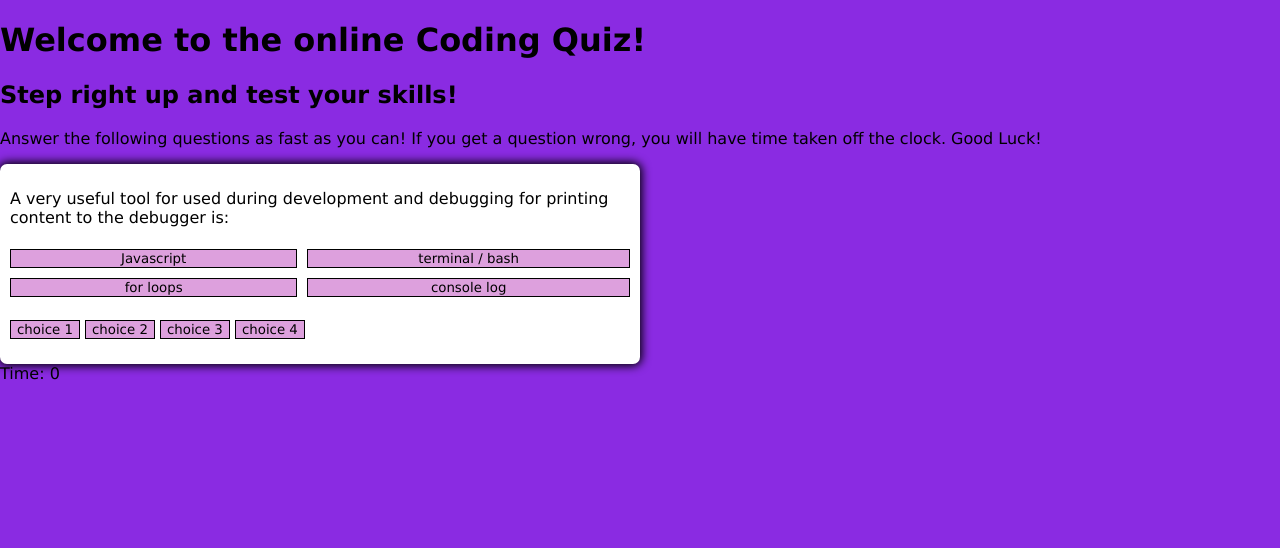
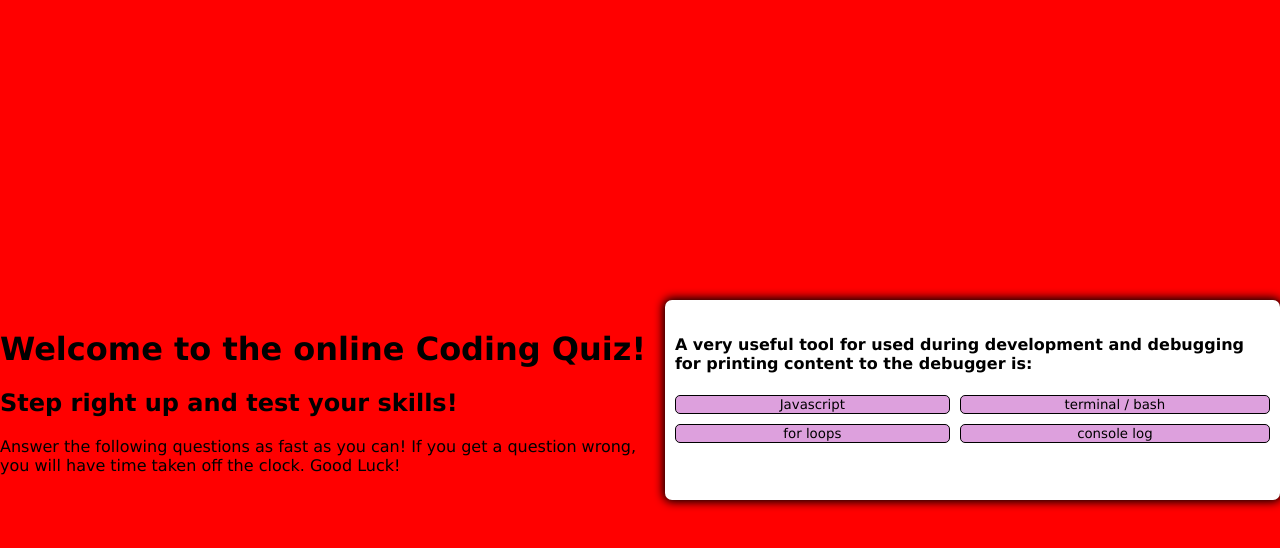
Before and after one commit to TimmySigs/Online-Code-Quiz, a plain HTML site: page index.html in a window 1280 px wide. Both pictures are taken after a click on the button "Start the test". Drawn offline with Linux system fonts and the light colour scheme.

Commit message:
"reogranizing function issues"

```diff
--- a/index.html
+++ b/index.html
@@ -7,7 +7,7 @@
     <title>Online-Coding-Quiz</title>
     <link rel="stylesheet" href="style.css">
 </head>
-<body>
+<body id="body" class="correct" class="wrong">
     <header>
         <h1>Welcome to the online Coding Quiz!</h1>
          <h2>Step right up and test your skills!</h2>
@@ -17,26 +17,18 @@
     <div class="container">
         <div id="questionContainer" class="hide">
             <div id="question">Question</div>
-            <div id="answerBtn" class="btnGrid"></div>
-            <button class="btn">choice 1</button>
-            <button class="btn">choice 2</button>
-            <button class="btn">choice 3</button>
-            <button class="btn">choice 4</button>
+            <div id="answerBtn" class="btnGrid">
+            <button class="btn">answer 1</button>
+            <button class="btn">answer 2</button>
+            <button class="btn">answer 3</button>
+            <button class="btn">answer 4</button>
+            </div>
         </div>
         <div class="controls">
             <button id="startBtn" class="startBtn btn">Start the test</button>
-            <button id="nextBtn" class="nextBtn btn hide">next</button>
+            <!-- <button id="nextBtn" class="nextBtn btn hide">next</button>  -->
         </div>
     </div>
-
-
-
-    <div id="timer">
-        Time: 0
-    </div>
-
-
-
 
     </body>
     <script src="script.js"></script>
--- a/script.js
+++ b/script.js
@@ -1,39 +1,17 @@
-// Questions//
-const questions = [ {
-    question: "Commonly used data types DO NOT include:",
-        answers: [
-       { text: "strings", correct: false}, { text: "booleans", correct: false }, { text: "alerts", correct: true }, { text: "numbers", correct: false },
-    ],
-    question: "The condition in an if / else statement is enclosed within ____.",
-        answers: [
-        { text: "quotes", correct: false}, { text: "curly brackets", correct:false }, { text: "parentheses", correct:true }, { text: "square  brackets", correct: false }
-    ],
-
-    question: "Arrays in Javascript can be used to store ____.",
-        answers: [
-        { text: "numbers and strings", correct: false}, { text: "other arrays", correct: false}, { text: "booleans", correct: false}, { text: "all of the above", correct: true }],
-
-    question: "String values must be enclosed within ____ when being assigned to variables.",
-        answers: [
-        { text: "commas", correct: false}, { text: "curly brackets", correct: false}, {text: "quotes", correct: true}, { text: "parenthesis", correct: false}],
-
-    question: "A very useful tool for used during development and debugging for printing content to the debugger is:",
-    answers: [
-        { text: "Javascript", correct: false}, { text: "terminal / bash", correct: false}, { text: "for loops", correct: false}, { text: "console log", correct: true}],
-    }]
-
-console.log(questions);
-
 const startButton = document.getElementById('startBtn')
-const nextButton = document.getElementById('nextBtn')
+// const nextButton = document.getElementById('nextBtn')
 const questionContainerEl = document.getElementById('questionContainer')
 const questionEl = document.getElementById('question')
 const answerButtonEl = document.getElementById('answerBtn')
 
 
-let randomQuestion, currentQuestionIndex
+let randomQuestion, currentQuestionIndex = 0
 
 startButton.addEventListener('click', startGame)
+// nextButton.addEventListener('click', () => {
+//     currentQuestionIndex++
+//     // nextQuestion()
+// })
 
 
 function startGame() {
@@ -42,36 +20,141 @@ function startGame() {
     randomQuestion = questions.sort(() => Math.random() - .5)
     currentQuestionIndex = 0
     questionContainerEl.classList.remove('hide')
-    nextQuestion()
+    showQuestion()
+    // nextQuestion()
 }
 
-function nextQuestion() {
-    reset()
-    showQuestion(randomQuestion[currentQuestionIndex])
-}
+// function nextQuestion() {
+//     // resetBox()
+//     showQuestion()
+// }
 
-function showQuestion(question) {
-    questionEl.innerText = question.question
-    question.answers.forEach(answer => {
+function showQuestion() {
+    var currentQuestion = questions[currentQuestionIndex]
+    questionEl.textContent = currentQuestion.question
+    answerButtonEl.innerHTML = ""
+    currentQuestion.answers.forEach(answer => {
         const button = document.createElement('button')
         button.innerText = answer.text
         button.classList.add('btn')
         if(answer.correct) {
-            button.dataset.answer = answer.correct
+            button.getAttribute.correct = answer.correct
         }
         button.addEventListener('click', selectAnswer)
         answerButtonEl.appendChild(button)
+        console.log(showQuestion);
     });
 }
 
-function reset() {
-    nextBtn.classList.add('hide')
-    while (answerButtonEl.firstChild) {
-        answerButtonEl.removeChild
-        (answerButtonEl.firstChild)
+// function resetBox() {
+//     clearStatusClass(document.body)
+//     nextButton.classList.add('hide')
+//     while (answerButtonEl.firstChild) {
+//         answerButtonEl.removeChild
+//         (answerButtonEl.firstChild)
+//     }
+// }
+
+function selectAnswer() {
+    if (
+        this.value == questions[currentQuestionIndex].true
+    ) {
+    document.getElementById("body").classList.add("correct")
+    } else (
+        document.getElementById("body").classList.add('wrong')
+    )
+
+    // const selectedButton = e.target
+    // const correct = selectedButton.dataset.correct
+    // setStatusClass(document.body, correct)
+    // Array.from(answerButtonEl.children).forEach(button => {
+    //   setStatusClass(button, button.dataset.correct)
+    // })
+    // if (randomQuestion.length > currentQuestionIndex ++) {
+    // //   nextButton.classList.remove('hide')
+    // } else {
+
+    //   startButton.classList.remove('hide')
+    // }
+    currentQuestionIndex++
+    if (currentQuestionIndex = questions.length) {
+        endQuiz()
+
+    } else (
+        showQuestion()
+    )
+  }
+
+  function setStatusClass(element, correct) {
+    clearStatusClass(element)
+    if (correct) {
+        element.classList.add('correct')
+    } else {
+        element.classList.add('wrong')
     }
 }
 
-function selectAnswer(e) {
+function endQuiz() {
+    startButton.innerText = 'Restart'
 
 }
+
+
+function clearStatusClass(element) {
+    element.classList.remove('correct')
+    element.classList.remove('wrong')
+}
+
+
+
+// Questions//
+const questions = [ {
+    question: "Commonly used data types DO NOT include:",
+    answers: [
+       { text: "strings", },
+       { text: "booleans", },
+       { text: "alerts",  },
+       { text: "numbers", },
+
+    ],
+    true: "alerts",
+    },
+
+   { question: "The condition in an if / else statement is enclosed within ____.",
+    answers: [
+        { text: "quotes", },
+        { text: "curly brackets", },
+        { text: "parentheses",  },
+        { text: "square  brackets", }
+    ],
+    true: "parentheses",
+   },
+    {question: "Arrays in Javascript can be used to store ____.",
+    answers: [
+        { text: "numbers and strings", },
+        { text: "other arrays", },
+        { text: "booleans", },
+        { text: "all of the above", }],
+    true: "all of the above",
+    },
+
+   { question: "String values must be enclosed within ____ when being assigned to variables.",
+    answers: [
+        { text: "commas",},
+        { text: "curly brackets", },
+        { text: "quotes", },
+        { text: "parenthesis",}],
+      true: "quotes",
+    },
+
+    {question: "A very useful tool for used during development and debugging for printing content to the debugger is:",
+    answers: [
+        { text: "Javascript", },
+        { text: "terminal / bash",},
+        { text: "for loops", },
+        { text: "console log", }],
+        true: "console log",
+    },
+    ];
+
+console.log(questions);
--- a/style.css
+++ b/style.css
@@ -6,11 +6,11 @@
 body {
     padding: 0%;
     margin: 0%;
-    /* display: flex; */
+    display: flex;
     width: 100;
     height: 100vh;
     justify-content: center;
-    /* align-items: center; */
+    align-items: center;
     background-color: blueviolet;
 }
 
@@ -22,6 +22,7 @@ header {
 }
 
 .container {
+    font-weight: bold;
     display: flex;
     align-items: center;
     justify-content: center;
@@ -44,6 +45,8 @@ header {
 .btn {
     border: 1px solid black;
     background-color: plum;
+    border-radius: 5px;
+    padding: 5px, 10px;
 }
 
 
@@ -63,3 +66,12 @@ header {
 .hide {
     display: none;
 }
+
+
+body.correct {
+    background-color: red;
+}
+
+body.wrong {
+    background-color: green;
+}
```
